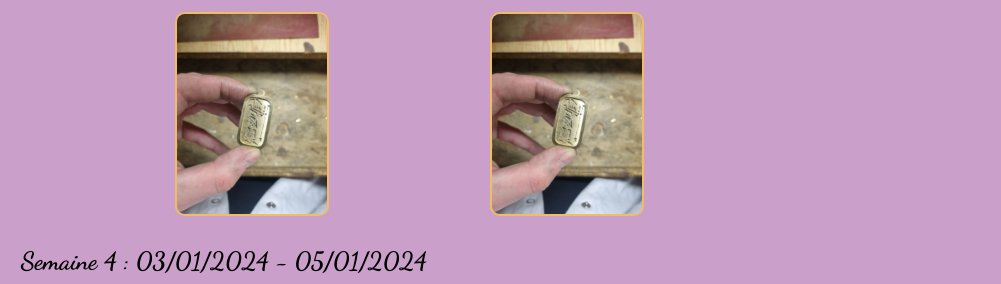
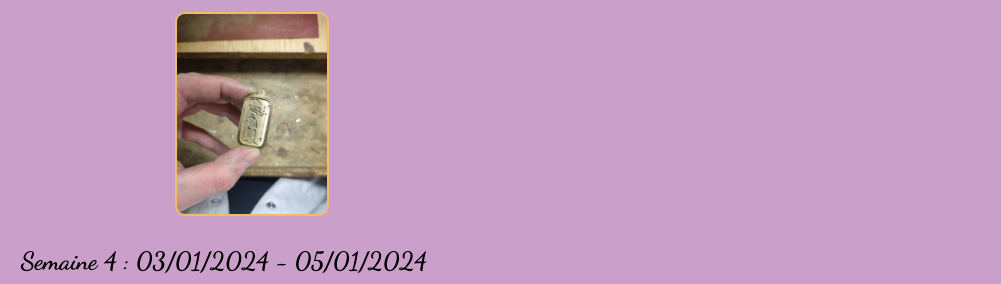
Before and after one commit to Roja84/Journey, a plain HTML site: page Jewelry Journey/index_jj.html in a window 1280 px wide. Shown: the part 2142-2426 px from the top of the page, without its empty margins (0-1001 px from the left). Drawn offline with Linux system fonts and the light colour scheme.

Commit message:
Add files via upload

```diff
--- a/Jewelry Journey/index_jj.html
+++ b/Jewelry Journey/index_jj.html
@@ -61,7 +61,7 @@
 		<a href="Data/Bijouterie/20231201_144639.jpg" data-lightbox="Galerie_bij" data-title="Exercice du 01/12/2023, 1/3 avancement du pendentif. Les 3 plaques sont partiellement finies, manque les finitions"><img src="Data/Bijouterie/20231201_144639N.jpg"></a>
 		<a href="Data/Bijouterie/20231201_144653.jpg" data-lightbox="Galerie_bij" data-title="Exercice du 01/12/2023, 1/3 avancement du pendentif. Les 3 plaques sont partiellement finies, manque les finitions"><img src="Data/Bijouterie/20231201_144653N.jpg"></a>
 		<a href="Data/Bijouterie/20231201_144700.jpg" data-lightbox="Galerie_bij" data-title="Exercice du 01/12/2023, 1/3 avancement du pendentif. Les 3 plaques sont partiellement finies, manque les finitions"><img src="Data/Bijouterie/20231201_144700N.jpg"></a>
-		<a src="https://www.youtube.com/embed/0lxJEFCgNG4?si=Tq8DCr3BUNvYGhDC"data-lightbox="Galerie_bij" data-title="Exercice du 01/12/2023, 1/3 avancement du pendentif. Les 3 plaques sont partiellement finies, manque les finitions"><img src="Data/Bijouterie/20231201_144700N.jpg"></a>
+		<!--<a src="https://www.youtube.com/embed/0lxJEFCgNG4?si=Tq8DCr3BUNvYGhDC"data-lightbox="Galerie_bij" data-title="Exercice du 01/12/2023, 1/3 avancement du pendentif. Les 3 plaques sont partiellement finies, manque les finitions"><img src="Data/Bijouterie/20231201_144700N.jpg"></a> -->
 		<!--<iframe width="150" height="200" src="https://www.youtube.com/embed/0lxJEFCgNG4?si=Tq8DCr3BUNvYGhDC" title="YouTube video player" frameborder="0" allow="accelerometer; autoplay; clipboard-write; encrypted-media; gyroscope; picture-in-picture; web-share" allowfullscreen></iframe> -->
 
 </div>
```
